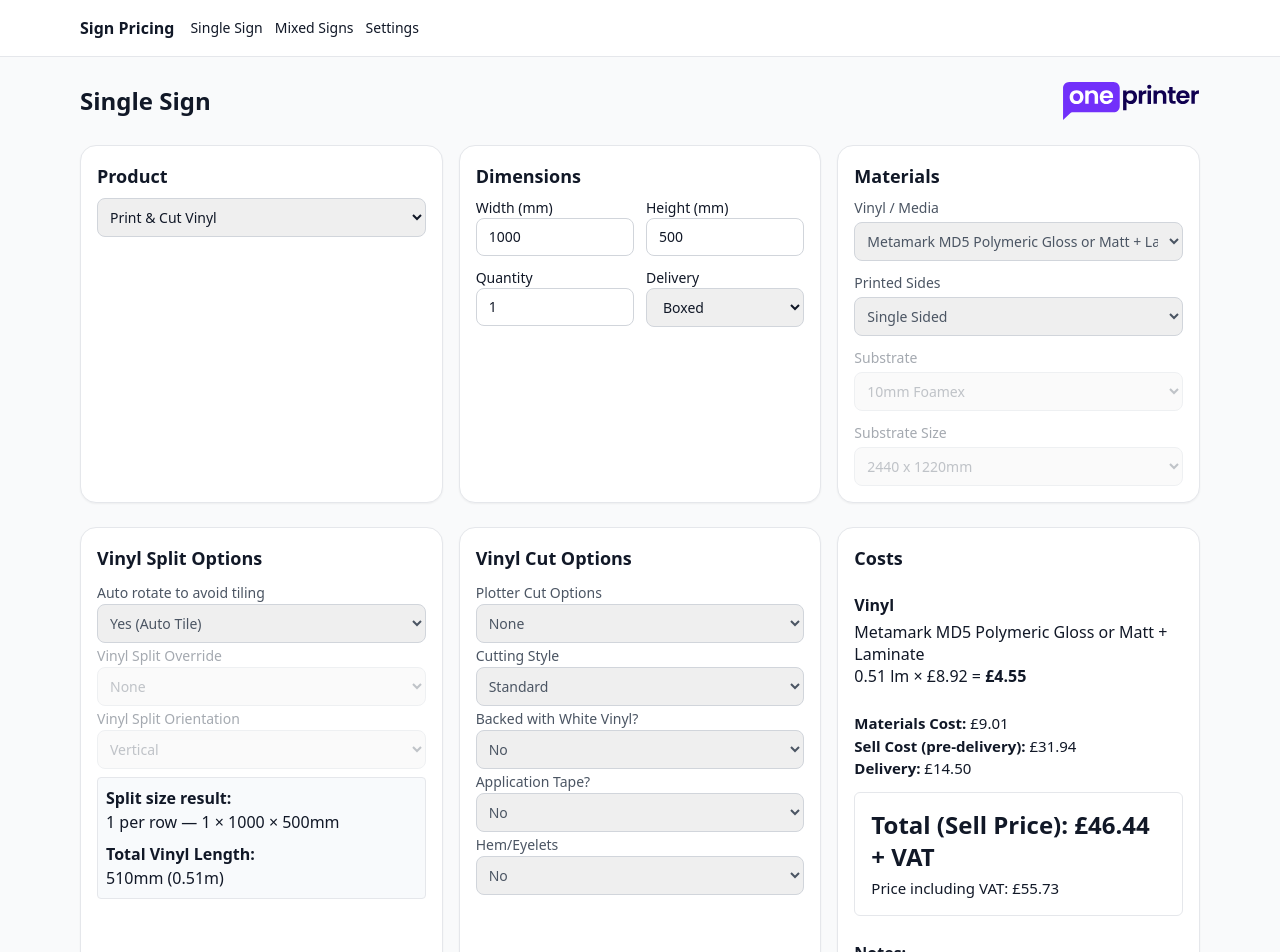
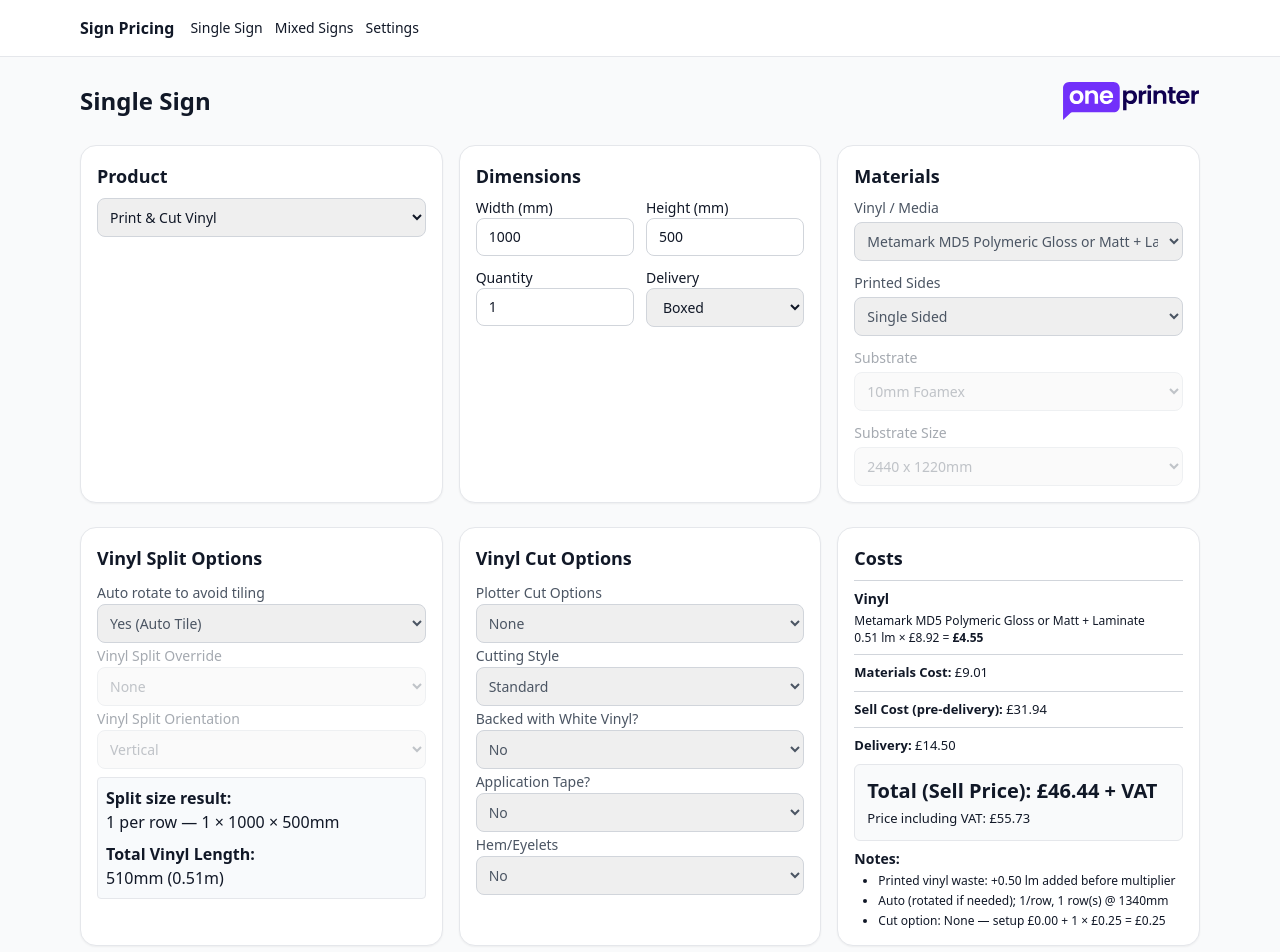
Before and after one commit to mrreiddavid74-bot/Final, a Next.js app: page /single in a window 1280 px wide. Shown: the top 952 px of the page. Built offline with nearby package versions, Linux system fonts and the light colour scheme.

Commit message:
costcard design udpate

```diff
--- a/components/CostsCard.tsx
+++ b/components/CostsCard.tsx
@@ -25,22 +25,23 @@ export default function CostsCard({
     return (
         <Card>
             <h2 className="h2 mb-2">Costs</h2>
+            {/* top splitter like the mock */}
+            <hr className="border-t border-gray-300 mb-2" />
 
             {loading || !ready ? (
                 <div className="opacity-70">Select materials to see pricing…</div>
             ) : isError ? (
                 <div className="text-red-600">{String((result as any).error)}</div>
             ) : (
-                <div className="space-y-3">
-                    {/* Vinyl block */}
+                <div className="space-y-2">
+                    {/* Vinyl */}
                     {!!r?.costs?.vinyl?.length && (
                         <>
-                            <div className="h-px bg-border/70" />
                             <div>
-                                <h3 className="font-semibold mb-1">Vinyl</h3>
-                                <div className="space-y-2">
+                                <h3 className="font-semibold text-sm mb-1">Vinyl</h3>
+                                <div className="space-y-1.5 text-xs leading-snug">
                                     {r.costs!.vinyl!.map((v, i) => (
-                                        <div key={i} className="leading-snug">
+                                        <div key={i}>
                                             <div>{v.media}</div>
                                             <div>
                                                 {v.lm?.toFixed?.(2)} lm × £{v.pricePerLm?.toFixed?.(2)} ={' '}
@@ -50,18 +51,18 @@ export default function CostsCard({
                                     ))}
                                 </div>
                             </div>
+                            <hr className="border-t border-gray-300" />
                         </>
                     )}
 
-                    {/* Substrate block */}
+                    {/* Substrate */}
                     {!!r?.costs?.substrate?.length && (
                         <>
-                            <div className="h-px bg-border/70" />
                             <div>
-                                <h3 className="font-semibold mb-1">Substrate</h3>
-                                <div className="space-y-2">
+                                <h3 className="font-semibold text-sm mb-1">Substrate</h3>
+                                <div className="space-y-1.5 text-xs leading-snug">
                                     {r.costs!.substrate!.map((s, i) => (
-                                        <div key={i} className="leading-snug">
+                                        <div key={i}>
                                             <div>
                                                 {s.material} — {s.sheet}: need {s.neededSheets}
                                             </div>
@@ -74,50 +75,56 @@ export default function CostsCard({
                                     ))}
                                 </div>
                             </div>
+                            <hr className="border-t border-gray-300" />
                         </>
                     )}
 
-                    {/* Divider */}
-                    <div className="h-px bg-border/70" />
-
-                    {/* Totals */}
-                    <div className="text-[15px]">
+                    {/* Totals (smaller) */}
+                    <div className="text-[13px]">
                         <div>
                             <b>Materials Cost:</b> £{fmt(r.materials)}
                         </div>
+                    </div>
+
+                    <hr className="border-t border-gray-300" />
+
+                    <div className="text-[13px]">
                         <div>
                             <b>Sell Cost (pre-delivery):</b> £{fmt(r.preDelivery)}
                         </div>
+                    </div>
+
+                    <hr className="border-t border-gray-300" />
+
+                    <div className="text-[13px]">
                         <div>
                             <b>Delivery:</b> £{fmt(r.delivery)}
                         </div>
                     </div>
 
-                    {/* Grand total box */}
-                    <div className="rounded-md border bg-muted/30 p-4">
-                        <div className="text-2xl font-extrabold">
-                            Total (Sell Price): £{fmt(r.total)} <span className="font-semibold">+ VAT</span>
+                    {/* Total box (slightly tighter padding) */}
+                    <div className="rounded-md border border-gray-200 bg-gray-50 p-3">
+                        <div className="text-xl font-extrabold">
+                            Total (Sell Price): £{fmt(r.total)}{' '}
+                            <span className="font-semibold">+ VAT</span>
                         </div>
                         {typeof totalIncVat === 'number' && (
-                            <div className="mt-1 text-[15px]">
+                            <div className="mt-1 text-[13px]">
                                 Price including VAT: £{totalIncVat.toFixed(2)}
                             </div>
                         )}
                     </div>
 
-                    {/* Notes */}
+                    {/* Notes (no splitter before; slightly tighter spacing) */}
                     {!!r?.notes?.length && (
-                        <>
-                            <div className="h-px bg-border/70" />
                         <div>
-                                <h3 className="font-semibold mb-1">Notes:</h3>
-                                <ul className="list-disc ml-6 space-y-1">
+                            <h3 className="font-semibold text-sm mb-1">Notes:</h3>
+                            <ul className="list-disc ml-6 space-y-1 text-xs">
                                 {r.notes!.map((n, i) => (
                                     <li key={i}>{n}</li>
                                 ))}
                             </ul>
                         </div>
-                        </>
                     )}
                 </div>
             )}
```
Lines whose indentation alone changed are shown as unchanged.
